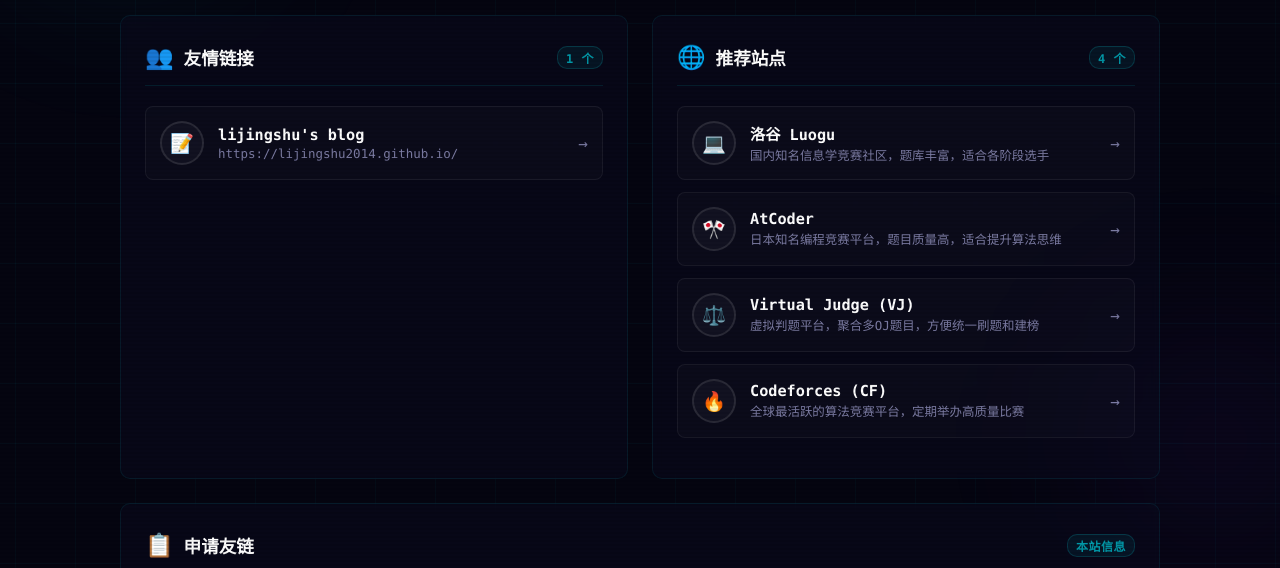
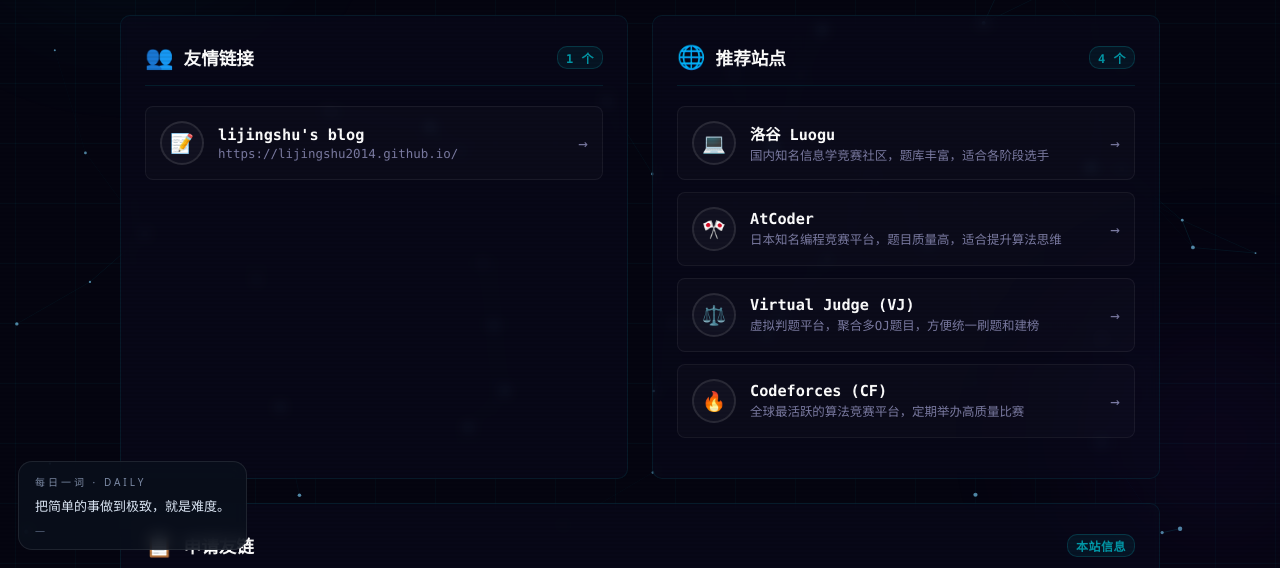
Before and after one commit to cxf54188/cxf54188.github.io, a plain HTML site: page links/index.html in a window 1280 px wide. Shown: the part 232-800 px from the top of the page. Drawn offline with Linux system fonts and the light colour scheme.

Commit message:
Update index.html

```diff
--- a/links/index.html
+++ b/links/index.html
@@ -443,6 +443,6 @@
     tick(); setInterval(tick, 1000);
     document.getElementById("year").textContent = new Date().getFullYear();
 </script>
-
+<script src="/blog/assets/fx.js"></script>
 </body>
 </html>
```
